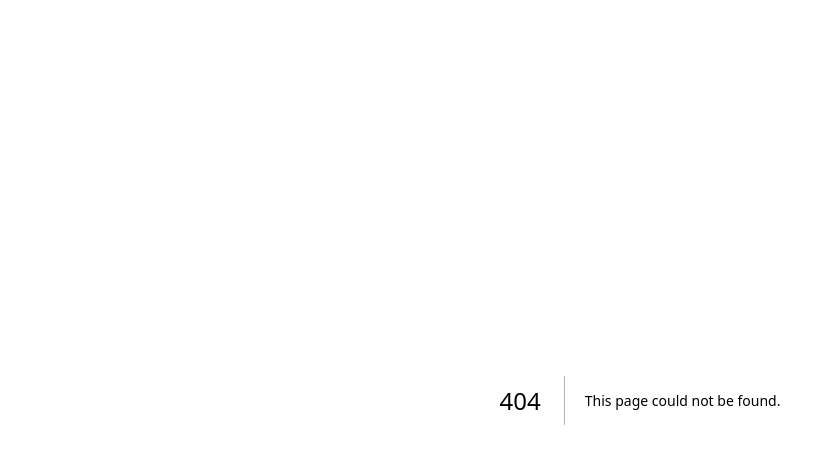
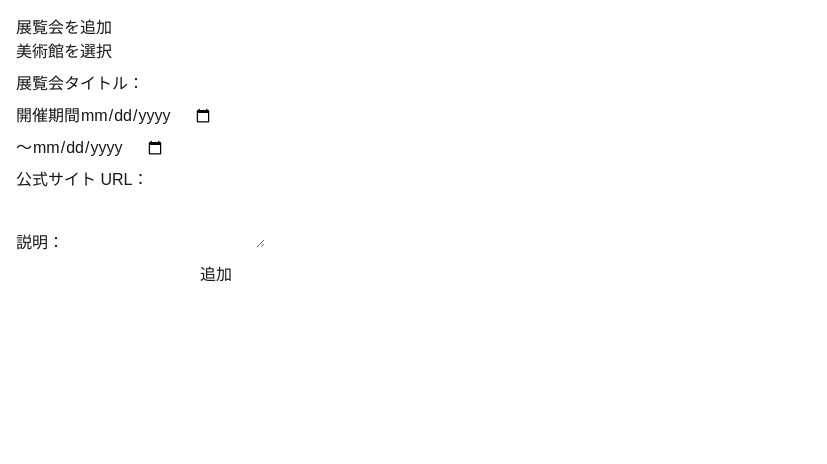
Before and after one commit to kobachan-jp/SystemDesign, a Next.js app: page /exhibitions/add in a window 1280 px wide. Before the commit this address had no page. Shown: the top 464 px of the page, without its empty margins (0-827 px from the left). Built offline with nearby package versions, Linux system fonts and the light colour scheme.

Commit message:
展覧会一覧ページと追加ページ作成途中

```diff
--- /dev/null
+++ b/app/api/rest/exhibitions/route.ts
@@ -0,0 +1,43 @@
+import { NextRequest, NextResponse } from 'next/server'
+import prisma from '@/app/lib/prisma'
+
+//展覧会一覧を取得
+export async function GET() {
+  const exhibitions = await prisma.exhibitions.findMany()
+  return NextResponse.json(exhibitions)
+}
+
+//展覧会を登録
+export async function POST(req: NextRequest) {
+  const { name, address, officialUrl, description } = await req.json()
+  if (!name || !address || !officialUrl) {
+    return NextResponse.json(
+      { error: 'name, address, officialUrl are required' },
+      { status: 400 },
+    )
+  }
+
+  const museum = await prisma.museum.create({
+    data: { name, address, officialUrl, description },
+  })
+
+  return NextResponse.json(
+    { message: 'Create Successfully', museum },
+    { status: 201 },
+  )
+}
+
+//展覧会を削除
+export async function DELETE(req: NextRequest) {
+  //URL:/api/rest/museums/${id}など
+  const id = req.nextUrl.searchParams.get('id')
+  if (!id) {
+    return NextResponse.json({ error: 'id is required' }, { status: 400 })
+  }
+
+  const deleted = await prisma.exhibitions.delete({
+    where: { id: Number(id) },
+  })
+
+  return NextResponse.json(deleted)
+}
--- /dev/null
+++ b/app/exhibitions/add/page.tsx
@@ -0,0 +1,138 @@
+'use client'
+
+import { useState } from 'react'
+import { useRouter } from 'next/navigation'
+
+type Exhibition = {
+  id: number
+  title: string
+  startDate: Date
+  endDate: Date
+  officialUrl: string
+  description?: string
+  museumId: number
+}
+
+export default function MuseumAddPage() {
+  const router = useRouter()
+
+  // フォーム用 state
+  const [title, setTitle] = useState<string>('')
+  const [startDate, setStartDate] = useState<string>()
+  const [endDate, setEndDate] = useState<string>()
+  const [officialUrl, setOfficialUrl] = useState<string>('')
+  const [description, setDescription] = useState<string>('')
+  const [museumId, setMuseumId] = useState<number>()
+  const [loading, setLoading] = useState<boolean>(false)
+  const [error, setError] = useState<string>('')
+
+  // フォーム送信処理
+  const handleSubmit = async (e: React.FormEvent<HTMLFormElement>) => {
+    e.preventDefault()
+    setLoading(true)
+    setError('')
+
+    try {
+      const res = await fetch('/api/rest/exhibitions', {
+        method: 'POST',
+        headers: { 'Content-Type': 'application/json' },
+        body: JSON.stringify({
+          title,
+          startDate,
+          endDate,
+          officialUrl,
+          description,
+          museumId,
+        }),
+      })
+
+      if (!res.ok) {
+        const data: Exhibition = await res.json()
+        throw new Error('Failed to add museum')
+      }
+
+      // 成功したら一覧ページに遷移
+      router.push('/exhibitions')
+    } catch (err: unknown) {
+      if (err instanceof Error) {
+        setError(err.message)
+      } else {
+        setError(String(err))
+      }
+    } finally {
+      setLoading(false)
+    }
+  }
+
+  return (
+    <main style={{ padding: '1rem' }}>
+      <h1>展覧会を追加</h1>
+      <form
+        onSubmit={handleSubmit}
+        style={{ display: 'grid', gap: '0.5rem', maxWidth: '400px' }}
+      >
+        <label>
+          美術館を選択
+          <input
+            type="text"
+            value={title}
+            onChange={(e) => setTitle(e.target.value)}
+            required
+          />
+        </label>
+        <label>
+          展覧会タイトル：
+          <input
+            type="text"
+            value={title}
+            onChange={(e) => setTitle(e.target.value)}
+            required
+          />
+        </label>
+
+        <label>
+          開催期間
+          <input
+            type="date"
+            value={startDate}
+            onChange={(e) => setStartDate(e.target.value)}
+            required
+          />
+        </label>
+
+        <label>
+          ～
+          <input
+            type="date"
+            value={endDate}
+            onChange={(e) => setEndDate(e.target.value)}
+            required
+          />
+        </label>
+
+        <label>
+          公式サイト URL：
+          <input
+            type="url"
+            value={officialUrl}
+            onChange={(e) => setOfficialUrl(e.target.value)}
+          />
+        </label>
+
+        <label>
+          説明：
+          <textarea
+            value={description}
+            onChange={(e) => setDescription(e.target.value)}
+          />
+        </label>
+
+        <button type="submit" disabled={loading}>
+          {loading ? '追加中...' : '追加'}
+        </button>
+
+        {error && <p style={{ color: 'red' }}>{error}</p>}
+      </form>
+    </main>
+  )
+}
--- a/app/exhibitions/page.tsx
+++ b/app/exhibitions/page.tsx
@@ -34,12 +34,12 @@ export default function MuseumList() {
       <ul>
         {exhibitions.map((e) => (
           <li key={e.id}>
-            <Link href={`/museums/${e.id}`}>{e.title}</Link>
+            <Link href={`/exhibitions/${e.id}`}>{e.title}</Link>
             <button onClick={() => handleDelete(e.id)}>削除</button>
           </li>
         ))}
       </ul>
-      <Link href="/museums/add">
+      <Link href="/exhibitions/add">
         <button>展覧会を追加</button>
       </Link>
     </main>
```
